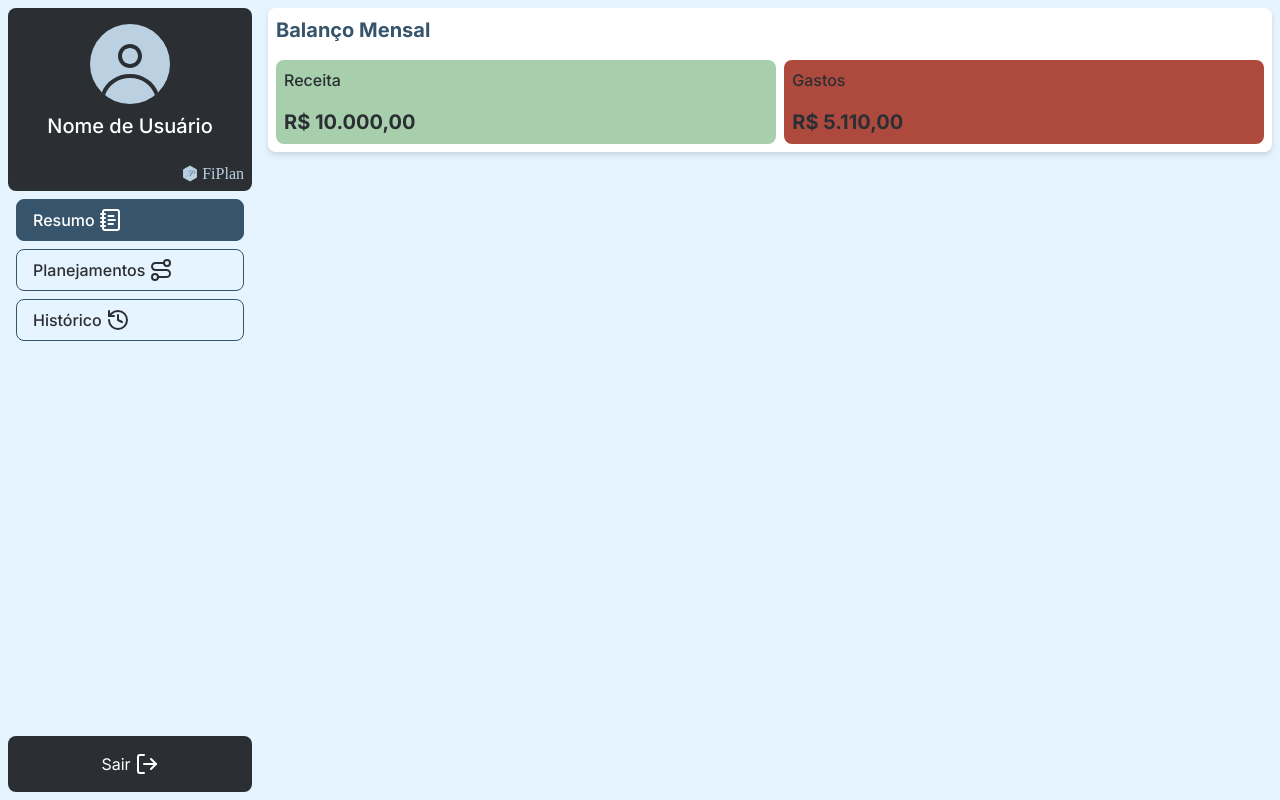
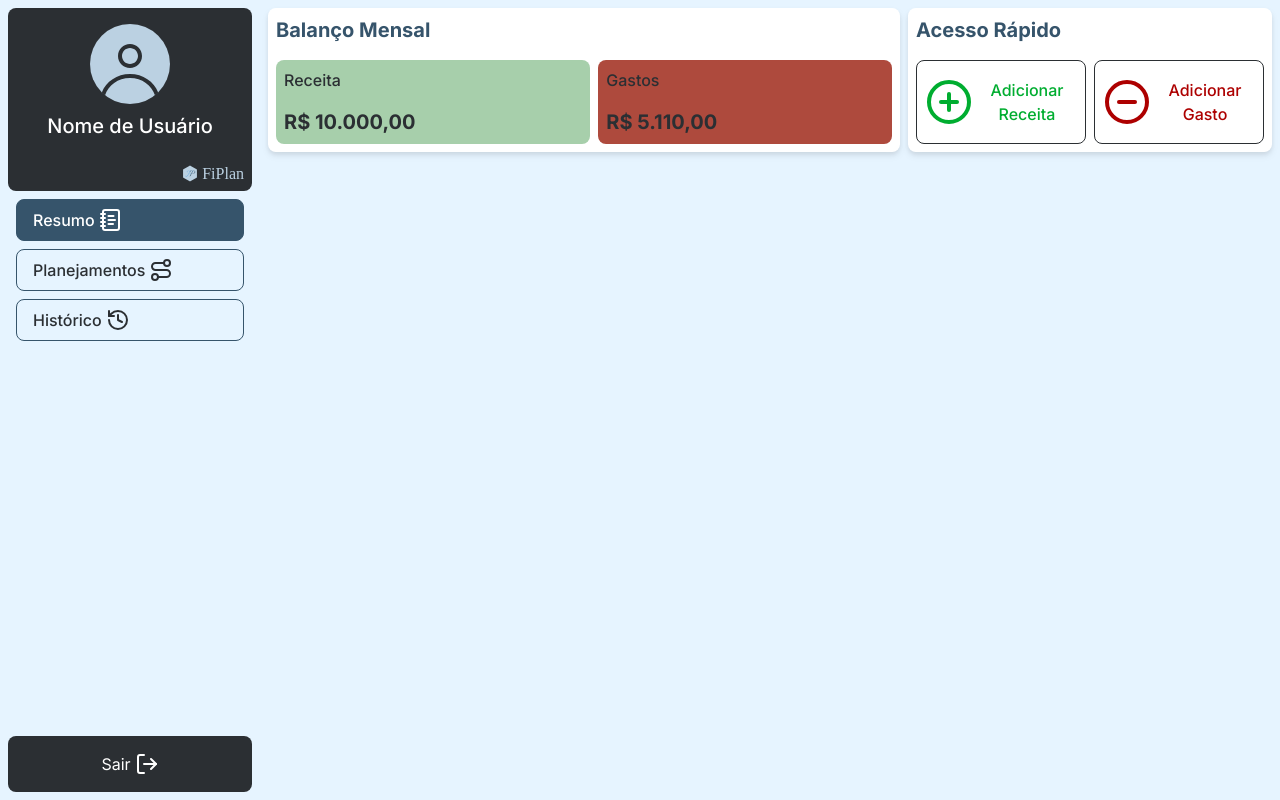
Before and after one commit to Aguiar-gabrielcosta/FiPlan_frontend, a Next.js app: page /resumo in a window 1280 px wide. Built offline with nearby package versions, Linux system fonts and the light colour scheme.

Commit message:
Adiciona o painel de acesso rápido

```diff
--- a/app/components/resumo/fastActions.tsx
+++ b/app/components/resumo/fastActions.tsx
@@ -1 +1,19 @@
-export default function FastActions() {}
+import { CircleMinus, CirclePlus } from 'lucide-react'
+import Section from '../section'
+
+export default function FastActions() {
+  return (
+    <Section width="fit" title="Acesso Rápido">
+      <div className="flex h-full gap-2">
+        <button className="flex items-center gap-1 rounded-lg border border-primaryDR p-2 font-medium text-alertPositive">
+          <CirclePlus width={48} height={48} />
+          <p className="w-[100px]">Adicionar Receita</p>
+        </button>
+        <button className="flex items-center gap-1 rounded-lg border border-primaryDR p-2 font-medium text-alertNegative">
+          <CircleMinus width={48} height={48} />
+          <p className="w-[100px]">Adicionar Gasto</p>
+        </button>
+      </div>
+    </Section>
+  )
+}
--- a/app/components/resumo/monthlyBalance.tsx
+++ b/app/components/resumo/monthlyBalance.tsx
@@ -8,7 +8,7 @@ const data = {
 
 export default async function MonthlyBalance() {
   return (
-    <Section title="Balanço Mensal">
+    <Section width="full" title="Balanço Mensal">
       <div className="flex gap-2">
         <div className="flex flex-grow flex-col gap-4 rounded-lg bg-dashboardPositive p-2">
           <h4 className="font-medium text-primaryDR">Receita</h4>
--- a/app/components/section.tsx
+++ b/app/components/section.tsx
@@ -1,14 +1,18 @@
 export default function Section({
   title,
   children,
+  width,
 }: {
   title: string
   children: JSX.Element
+  width: 'full' | 'fit'
 }) {
   return (
-    <section className="flex flex-col gap-4 rounded-lg bg-neutralWhite p-2 drop-shadow-md">
+    <section
+      className={`flex flex-col gap-4 rounded-lg bg-neutralWhite p-2 drop-shadow-md ${width === 'fit' ? 'w-fit' : ''}`}
+    >
       <h3 className="text-xl font-bold text-primaryD">{title}</h3>
-      <div>{children}</div>
+      <div className="flex-grow">{children}</div>
     </section>
   )
 }
--- a/app/resumo/page.tsx
+++ b/app/resumo/page.tsx
@@ -1,13 +1,15 @@
 import { Suspense } from 'react'
 import MonthlyBalance from '../components/resumo/monthlyBalance'
 import Loading from '../components/loading'
+import FastActions from '../components/resumo/fastActions'
 
 export default function Resumo() {
   return (
-    <>
+    <div className="grid grid-cols-[1fr_auto] gap-2">
       <Suspense fallback={<Loading />}>
         <MonthlyBalance />
       </Suspense>
-    </>
+      <FastActions />
+    </div>
   )
 }
```
